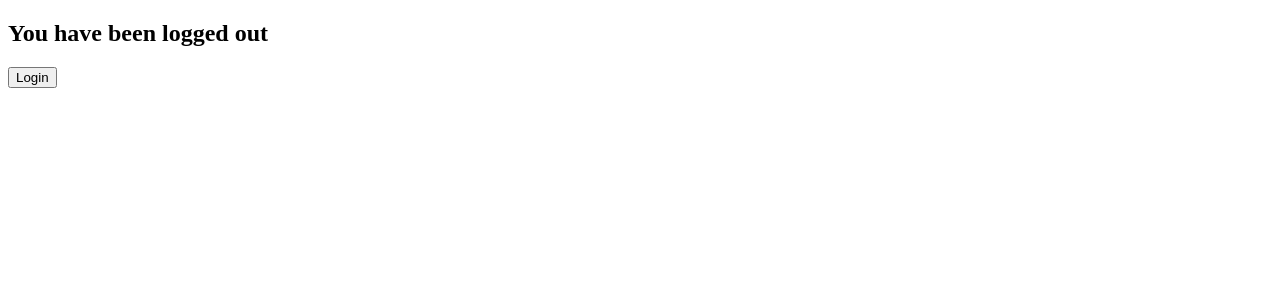
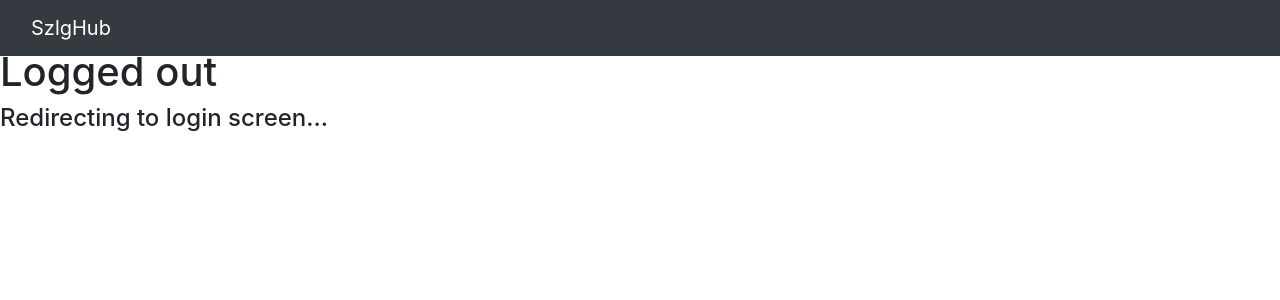
Before and after one commit to natom75/szlghub, a Django app: page /logout/ in a window 1280 px wide. Shown: the top 300 px of the page. Run offline with Django 3.2, Linux system fonts and the light colour scheme; some libraries are stand-ins or nearby versions.

Commit message:
more design and logout redirecting to login

```diff
--- a/szlghub/browse/templates/base.html
+++ b/szlghub/browse/templates/base.html
@@ -2,13 +2,39 @@
 <html>
 <head>
 	<title>{{ title }}</title>
+	<link rel="canonical" href="https://getbootstrap.com/docs/5.0/examples/sticky-footer-navbar/">
 </head>
 <body>
+	<nav class="navbar navbar-expand-md navbar-dark fixed-top bg-dark">
+		<div class="container-fluid">
+		  <div class="navbar-brand">SzlgHub</div>
+		  <div class="collapse navbar-collapse" id="navbarCollapse">
+			<ul class="navbar-nav me-auto mb-2 mb-md-0">
+			  <li class="nav-item">
+				<a class="nav-link" href="/">Browse</a>
+			  </li>
+			  <li class="nav-item">
+				<a class="nav-link" href="/profile">Profile</a>
+			  </li>
+			  <li class="nav-item">
+				<a class="nav-link" href="/logout">Logout</a>
+			  </li>
+			</ul>
+		  </div>
+		</div>
+	</nav>
+
+	<div>why are you seeing this</div>
+	<div>this is just bullshit</div>
+
+	<div>{% block content %}{% endblock %}</div>
+
+	<div>
 	{% if messages %}
 		{% for message in messages %}
 			<div>{{ message }}</div>
 		{% endfor %}
 	{% endif %}
-	{% block content %}{% endblock %}
+	</div>
 </body>
 </html>
--- /dev/null
+++ b/szlghub/browse/templates/base2.html
@@ -0,0 +1,27 @@
+<!DOCTYPE html>
+<html>
+<head>
+    <title>{{ title }}</title>
+    <link rel="canonical" href="https://getbootstrap.com/docs/5.0/examples/sticky-footer-navbar/">
+</head>
+<body>
+    <nav class="navbar navbar-expand-md navbar-dark fixed-top bg-dark">
+		<div class="container-fluid">
+		  <div class="navbar-brand">SzlgHub</div>
+		</div>
+    </nav>
+
+    <div>why are you seeing this</div>
+    <div>this is just bullshit</div>
+
+    <div>{% block content %}{% endblock %}</div>
+
+    <div>
+	{% if messages %}
+		{% for message in messages %}
+			<div>{{ message }}</div>
+		{% endfor %}
+	{% endif %}
+	</div>
+</body>
+</html>
--- a/szlghub/users/templates/user/logout.html
+++ b/szlghub/users/templates/user/logout.html
@@ -1,5 +1,14 @@
-{% extends "base.html" %}
+{% extends "base2.html" %}
 {% block content %}
-	<h2>You have been logged out</h2>
-	<a href="/login"><button>Login</button></a>
+	<h1>{{ title }}</h1>
+	<head>
+		<meta charset="utf-8">
+		<meta name="viewport" content="width=device-width, initial-scale=1">
+		<link rel="stylesheet" href="https://maxcdn.bootstrapcdn.com/bootstrap/4.5.2/css/bootstrap.min.css">
+		<script src="https://ajax.googleapis.com/ajax/libs/jquery/3.5.1/jquery.min.js"></script>
+		<script src="https://cdnjs.cloudflare.com/ajax/libs/popper.js/1.16.0/umd/popper.min.js"></script>
+		<script src="https://maxcdn.bootstrapcdn.com/bootstrap/4.5.2/js/bootstrap.min.js"></script>
+	</head>
+	<h4>Redirecting to login screen...</h4>
+	<meta http-equiv="refresh" content="1; /login" />
 {% endblock content %}
--- a/szlghub/users/templates/user/register.html
+++ b/szlghub/users/templates/user/register.html
@@ -1,4 +1,4 @@
-{% extends "base.html" %}
+{% extends "base2.html" %}
 {% block content %}
 	<form method="POST">
 		{% csrf_token %}
```
Also changed, not shown: szlghub/browse/templates/browse.html (+8 -2 lines), szlghub/users/templates/user/login.html (+10 -1 lines), szlghub/users/templates/user/profile.html (+8 -27 lines), szlghub/db.sqlite3.
